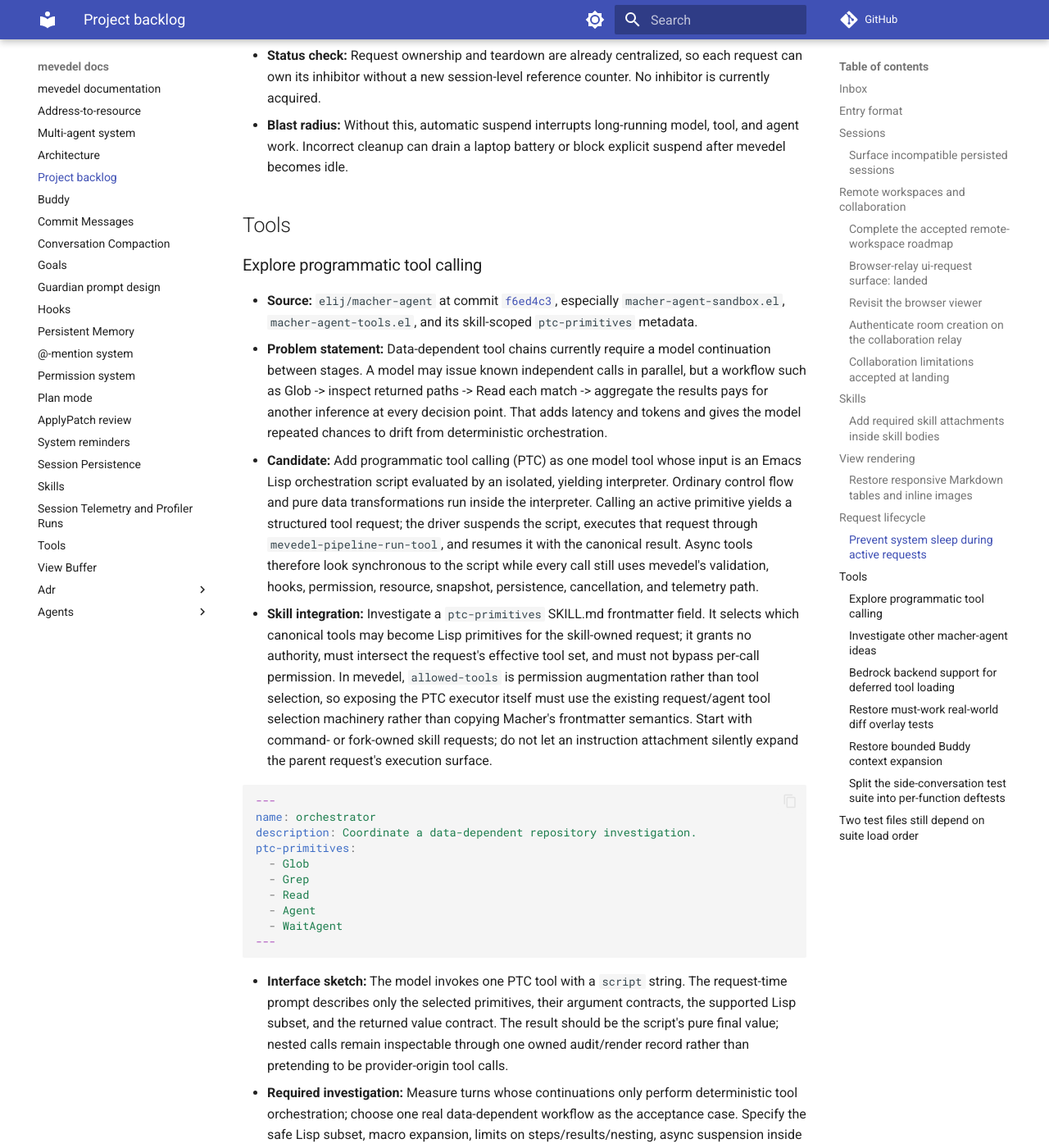
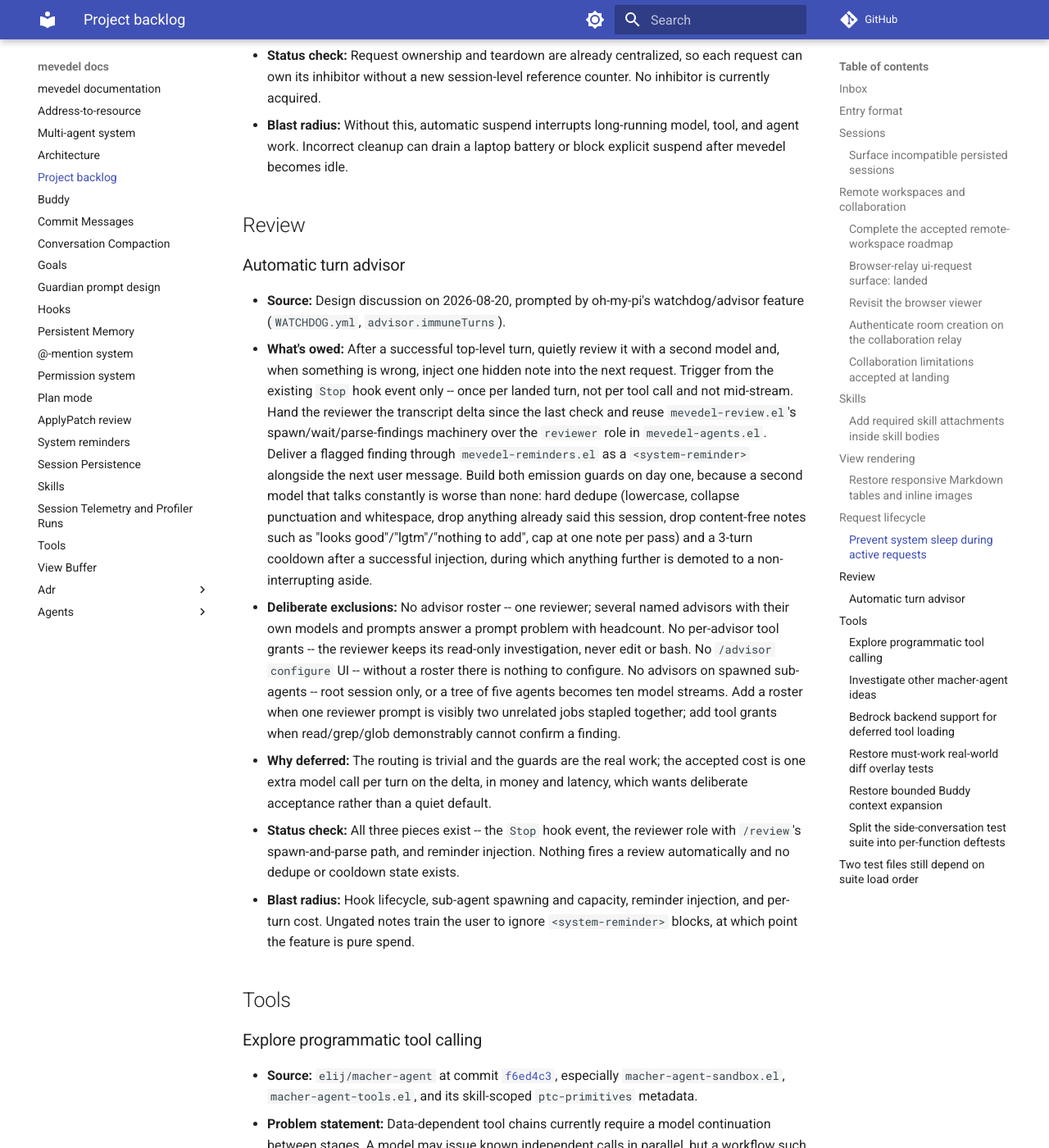
Before and after one commit to FrauH0lle/mevedel, an MkDocs documentation site: the page built from docs/backlog.md, in a window 1280 px wide and 1400 px high, scrolled down 7785 px. Shown: the whole window at 82% size. Built offline with MkDocs 1.6.1 and Material for MkDocs 9.7.7, drawn with Linux system fonts in a browser that asks for light colours; comment, search, counter and statistics services are not loaded.

Commit message:
docs(backlog): Record automatic turn advisor entry
* docs/backlog.md (Review): Add a "Automatic turn advisor" entry capturing
the design discussion: fire the existing Stop hook once per landed turn, run
the transcript delta through the existing reviewer role and /review parsing,
and inject at most one finding as a system-reminder. Records the two emission
guards (hard dedupe, 3-turn cooldown) as day-one work, the four deliberate
exclusions (no roster, no tool grants, no configure UI, no sub-agent
advisors), and the per-turn model call as the accepted cost.

```diff
--- a/docs/backlog.md
+++ b/docs/backlog.md
@@ -350,6 +350,45 @@ become implemented, obsolete, or unjustified.
   model, tool, and agent work.  Incorrect cleanup can drain a laptop battery or
   block explicit suspend after mevedel becomes idle.
 
+## Review
+
+### Automatic turn advisor
+
+- **Source:** Design discussion on 2026-08-20, prompted by oh-my-pi's
+  watchdog/advisor feature (`WATCHDOG.yml`, `advisor.immuneTurns`).
+- **What's owed:** After a successful top-level turn, quietly review it with a
+  second model and, when something is wrong, inject one hidden note into the
+  next request. Trigger from the existing `Stop` hook event only -- once per
+  landed turn, not per tool call and not mid-stream. Hand the reviewer the
+  transcript delta since the last check and reuse `mevedel-review.el`'s
+  spawn/wait/parse-findings machinery over the `reviewer` role in
+  `mevedel-agents.el`. Deliver a flagged finding through
+  `mevedel-reminders.el` as a `<system-reminder>` alongside the next user
+  message. Build both emission guards on day one, because a second model that
+  talks constantly is worse than none: hard dedupe (lowercase, collapse
+  punctuation and whitespace, drop anything already said this session, drop
+  content-free notes such as "looks good"/"lgtm"/"nothing to add", cap at one
+  note per pass) and a 3-turn cooldown after a successful injection, during
+  which anything further is demoted to a non-interrupting aside.
+- **Deliberate exclusions:** No advisor roster -- one reviewer; several named
+  advisors with their own models and prompts answer a prompt problem with
+  headcount. No per-advisor tool grants -- the reviewer keeps its read-only
+  investigation, never edit or bash. No `/advisor configure` UI -- without a
+  roster there is nothing to configure. No advisors on spawned sub-agents --
+  root session only, or a tree of five agents becomes ten model streams. Add a
+  roster when one reviewer prompt is visibly two unrelated jobs stapled
+  together; add tool grants when read/grep/glob demonstrably cannot confirm a
+  finding.
+- **Why deferred:** The routing is trivial and the guards are the real work;
+  the accepted cost is one extra model call per turn on the delta, in money and
+  latency, which wants deliberate acceptance rather than a quiet default.
+- **Status check:** All three pieces exist -- the `Stop` hook event, the
+  reviewer role with `/review`'s spawn-and-parse path, and reminder injection.
+  Nothing fires a review automatically and no dedupe or cooldown state exists.
+- **Blast radius:** Hook lifecycle, sub-agent spawning and capacity, reminder
+  injection, and per-turn cost. Ungated notes train the user to ignore
+  `<system-reminder>` blocks, at which point the feature is pure spend.
+
 ## Tools
 
 ### Explore programmatic tool calling
```
